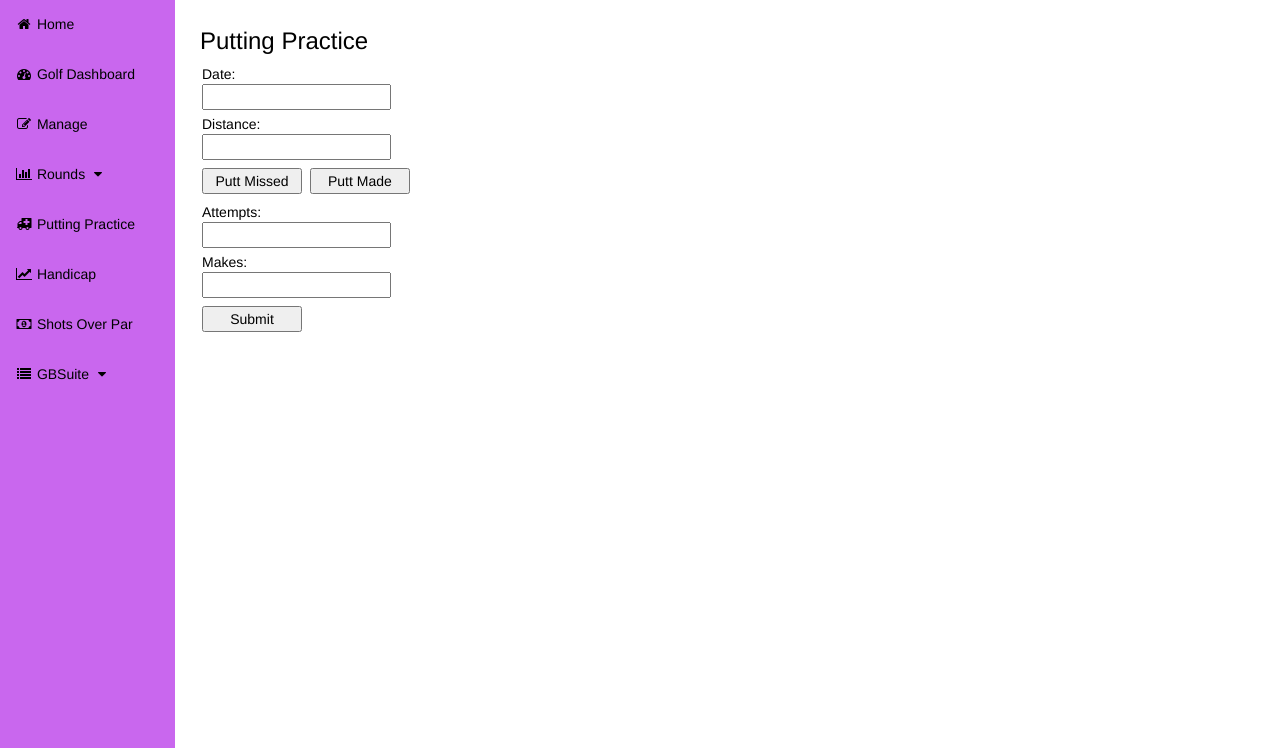
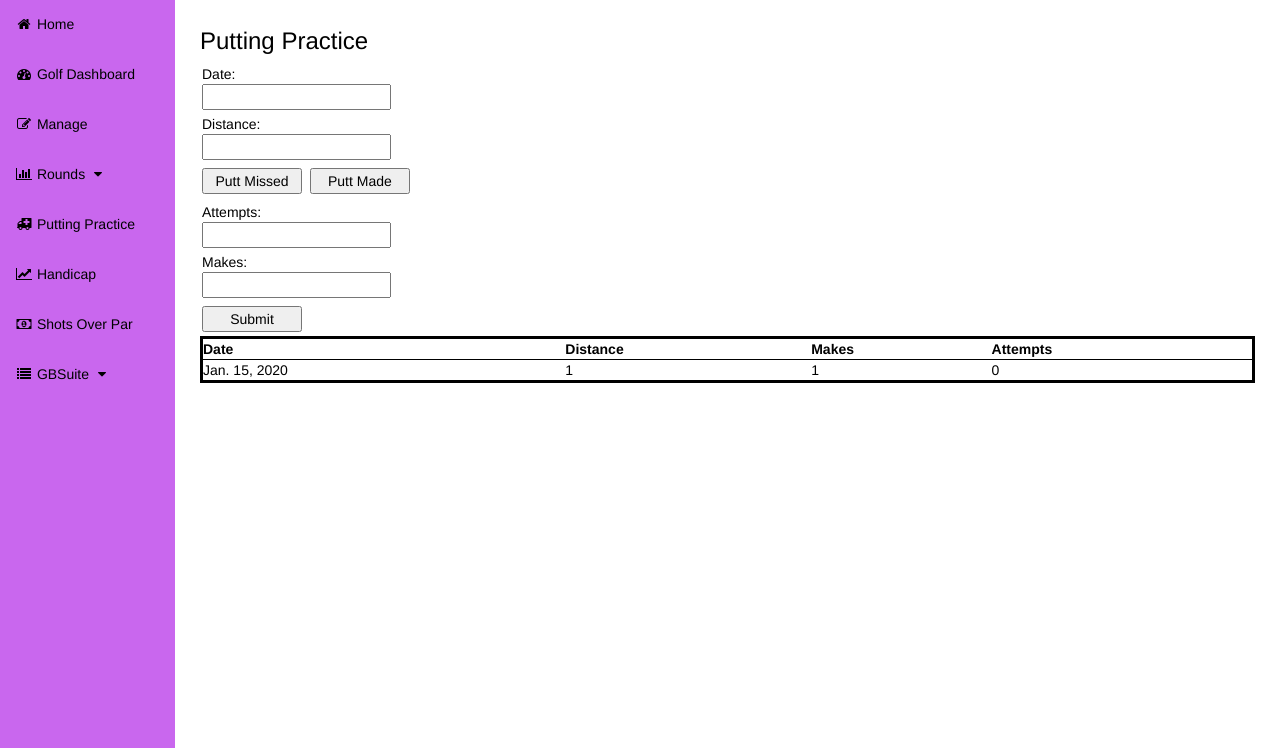
Before and after one commit to HunterProgram22/GBSuite, a Django app: page /GBGolf/Putt_practice/ in a window 1280 px wide. Shown: the part 52-800 px from the top of the page. Run offline with Django 3.2, Linux system fonts and the light colour scheme; a user stored in the database is signed in; tables that the repository leaves empty hold one stand-in row (values such as "Sample post"); some libraries are stand-ins or nearby versions.

Commit message:
Updated putt practice to display putting rounds

```diff
--- a/GBGolf/admin.py
+++ b/GBGolf/admin.py
@@ -1,6 +1,7 @@
 from django.contrib import admin
-from .models import Course, Round, Shots
+from .models import Course, Round, Shots, PuttPractice
 
 admin.site.register(Course)
 admin.site.register(Round)
 admin.site.register(Shots)
+admin.site.register(PuttPractice)
--- a/GBGolf/templates/GBGolf/Putt_practice.html
+++ b/GBGolf/templates/GBGolf/Putt_practice.html
@@ -47,6 +47,25 @@
 
 </form>
 
+<div id="puttsheet">
+<table width="100%" style="border: 3px solid black;">
+<tr style="border: 1px solid black;">
+    <th>Date</th>
+    <th>Distance</th>
+    <th>Makes</th>
+    <th>Attempts</th>
+</tr>
+{% for putt in putts %}
+<tr>
+        <td>{{ putt.date }}</td>
+        <td>{{ putt.distance }}</td>
+        <td>{{ putt.makes }}</td>
+        <td>{{ putt.attempts}}</td>
+</tr>
+{% endfor %}
+</table>
+</div>
+
 
 </body>
 
--- a/GBGolf/views.py
+++ b/GBGolf/views.py
@@ -62,7 +62,18 @@ class Delete_round(View):
 class Putt_practice(View):
     def get(self, request):
         form = PuttForm()
-        return render(request, 'GBGolf/Putt_practice.html', {'form': form})
+        putts = PuttPractice.objects.all().order_by('-date')
+        return render(request, 'GBGolf/Putt_practice.html', {'form': form,
+                                                             'putts': putts})
+
+    def post(self, request):
+        form = PuttForm(request.POST)
+        if form.is_valid():
+            form.save()
+        putts = PuttPractice.objects.all().order_by('-date')
+        return render(request, 'GBGolf/Putt_practice.html', {'form': form,
+                                                             'putts': putts})
+
 
 class Course_new(View):
     def post(self, request):
```
